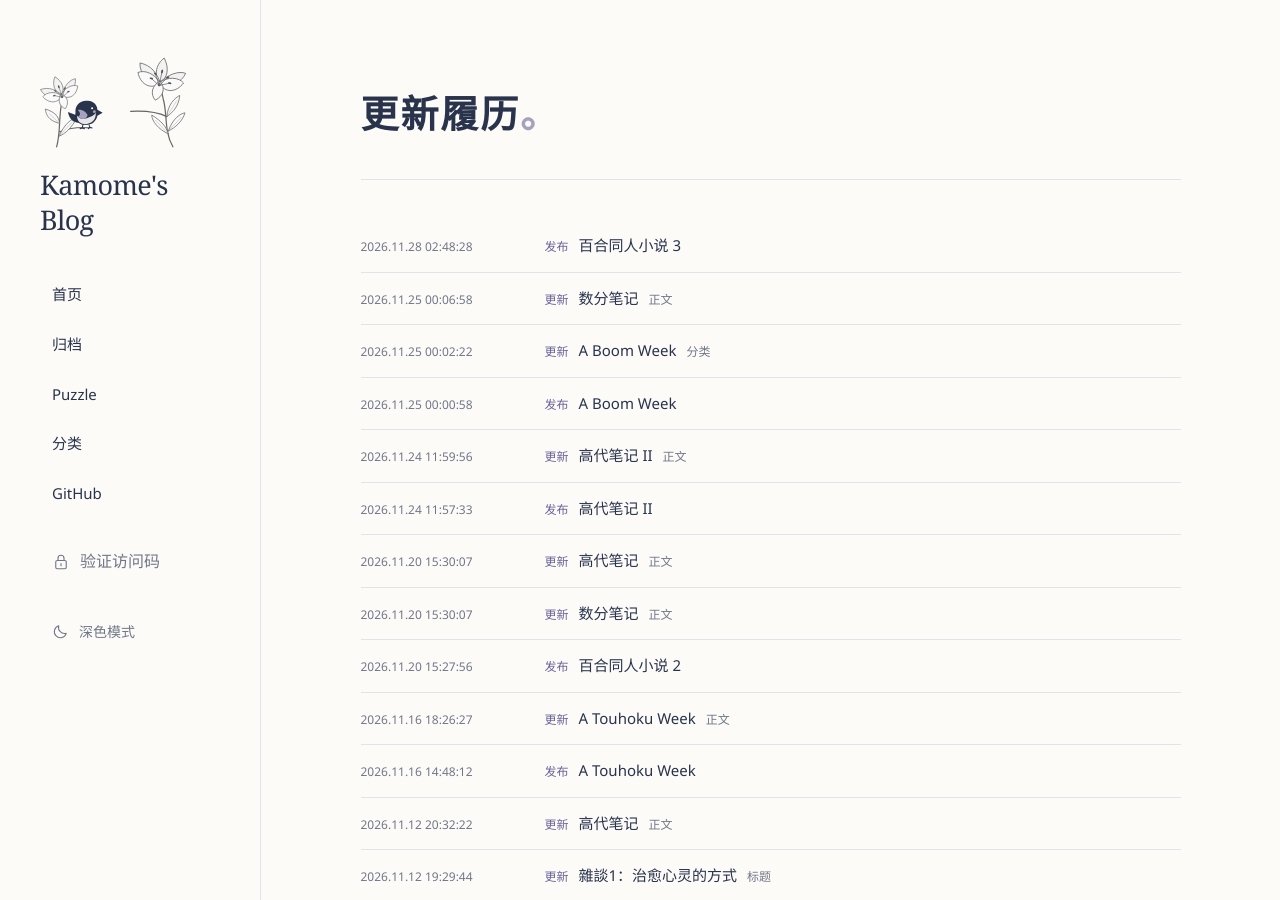
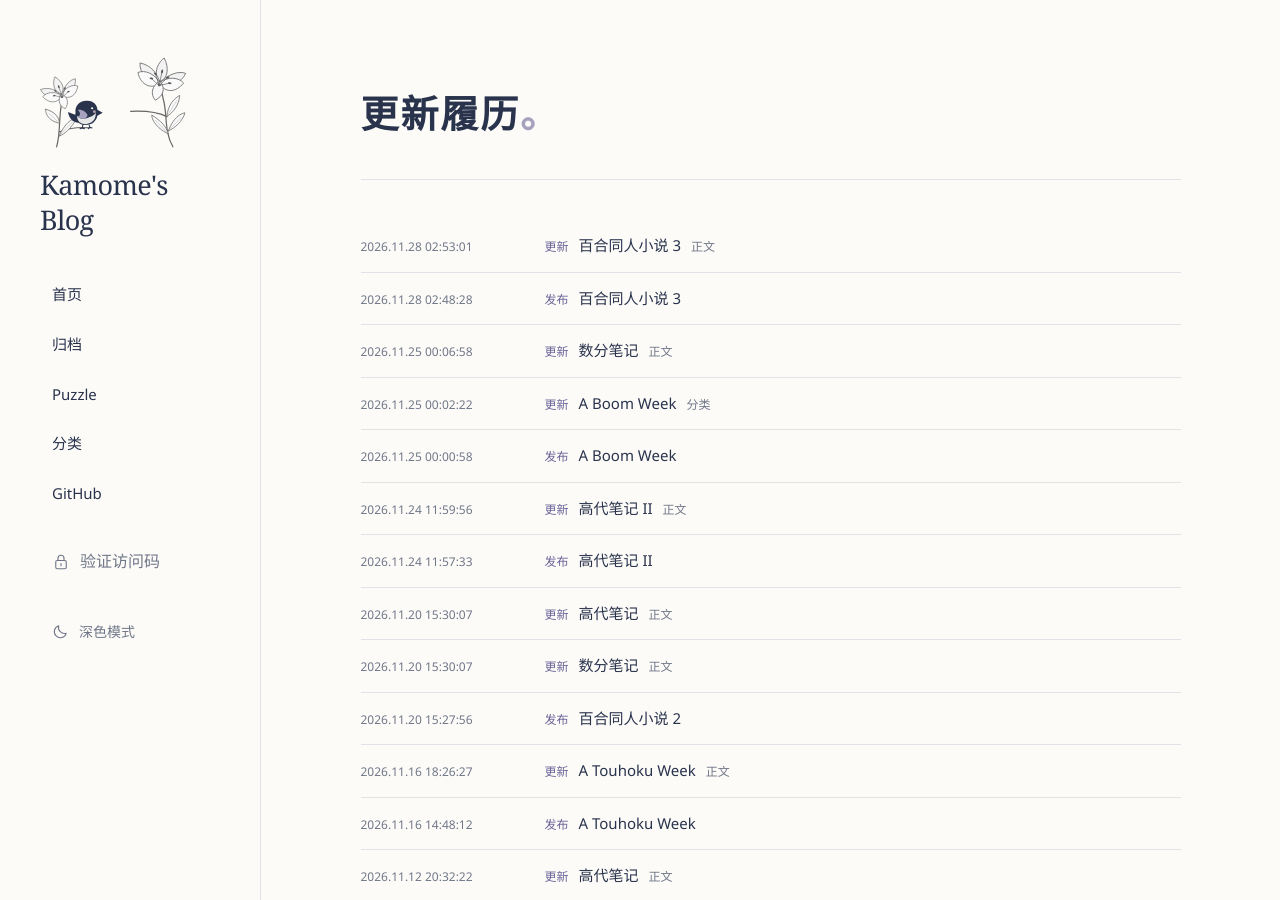
Before and after one commit to ushg8877/ushg8877.github.io, a Jekyll site: the page built from updates.html, in a window 1280 px wide and 900 px high. Built offline with Jekyll 4.4.1, drawn with Linux system fonts in a browser that asks for light colours.

Commit message:
Publish article: 百合同人小说 3

```diff
--- a/_data/updates.json
+++ b/_data/updates.json
@@ -711,6 +711,15 @@
       "summary": "",
       "source": "_posts/2026-11-28-yuri-donjin-3.md",
       "url": "/posts/yuri-donjin-3/"
+    },
+    {
+      "id": "1ec205188ebfec7943470bd4827cdc6a",
+      "at": "2026-11-28T02:53:01+08:00",
+      "kind": "update",
+      "title": "百合同人小说 3",
+      "summary": "正文",
+      "source": "_posts/2026-11-28-yuri-donjin-3.md",
+      "url": "/posts/yuri-donjin-3/"
     }
   ]
 }
```
Also changed, not shown: _data/article_render/688fa21bdd16bacd1b769c58b599761c.json (+2 -2 lines), _posts/2026-11-28-yuri-donjin-3.md (+4 -1 lines), 1 other file.
